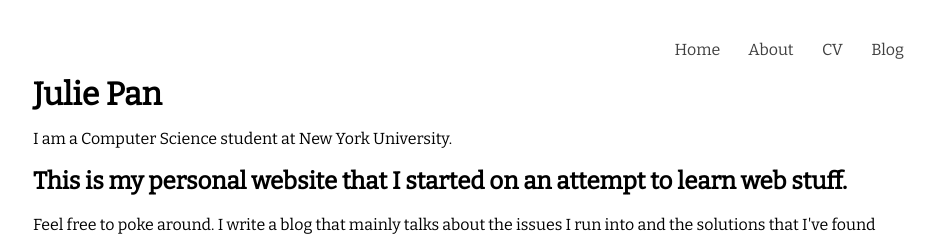
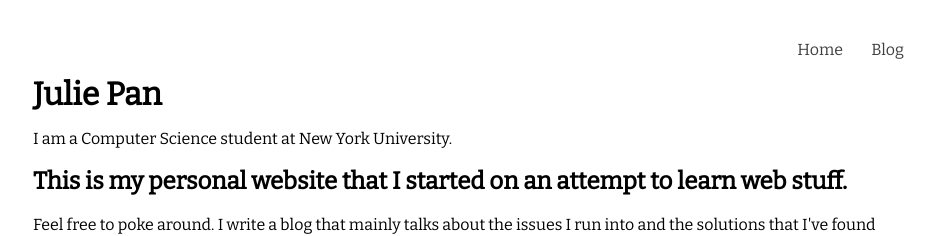
Before and after one commit to juliepanda/juliepanda.github.io, a Jekyll site: the page built from index.html, in a window 1280 px wide. Shown: the top 236 px of the page, without its empty margins (159-1094 px from the left). Built offline with Jekyll 4.4.1, drawn with Linux system fonts in a browser that asks for light colours.

Commit message:
remove About and CV

```diff
--- a/_config.yml
+++ b/_config.yml
@@ -2,3 +2,5 @@ name: Julie Pan
 markdown: kramdown
 url: http://ycp217.github.io/
 permalink: /blog/:year/:month/:day/:title
+paginate: 15
+paginate_path: "blog/page:num/"
--- a/_layouts/default.html
+++ b/_layouts/default.html
@@ -14,8 +14,8 @@
 	<nav>
 		<ul>
 			<li><a href="/">Home</a></li>
-			<li><a href="/about">About</a></li>
-			<li><a href="/cv">CV</a></li>
+<!-- 			<li><a href="/about">About</a></li>
+			<li><a href="/cv">CV</a></li> -->
 			<li><a href="/blog">Blog</a></li>
 		</ul>
 	</nav>
--- a/blog/index.html
+++ b/blog/index.html
@@ -8,4 +8,5 @@ title: Blog Posts
 	  {% for post in site.posts %}
 	    <li><span>{{ post.date | date_to_string }}</span> <a href="{{ post.url }}" title="{{ post.title }}">{{ post.title }}</a></li>
 	  {% endfor %}
+
 </ul>
```
Also changed, not shown: _drafts/draft1.md (added, +3 -0 lines), _layouts/post.html (+17 -0 lines).
